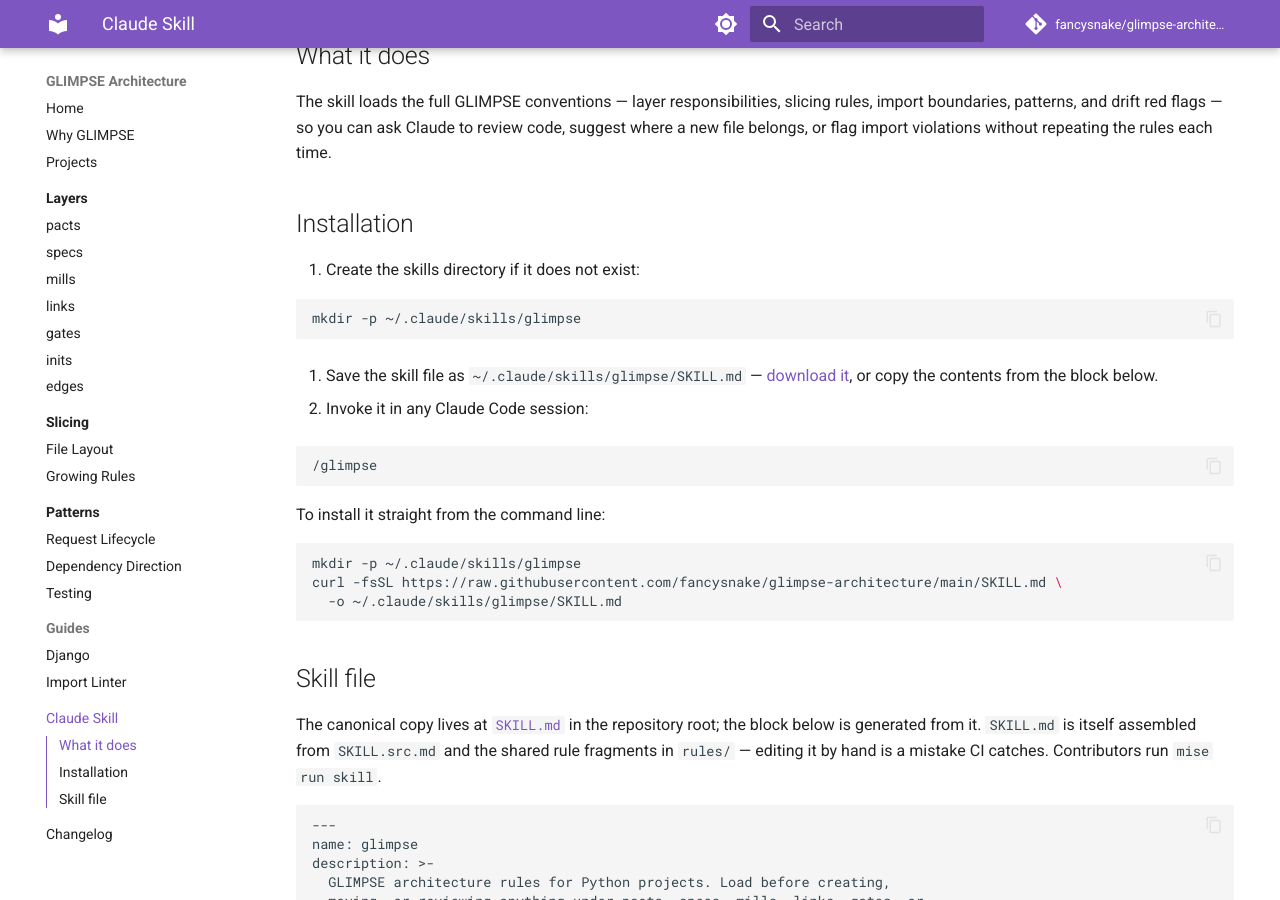
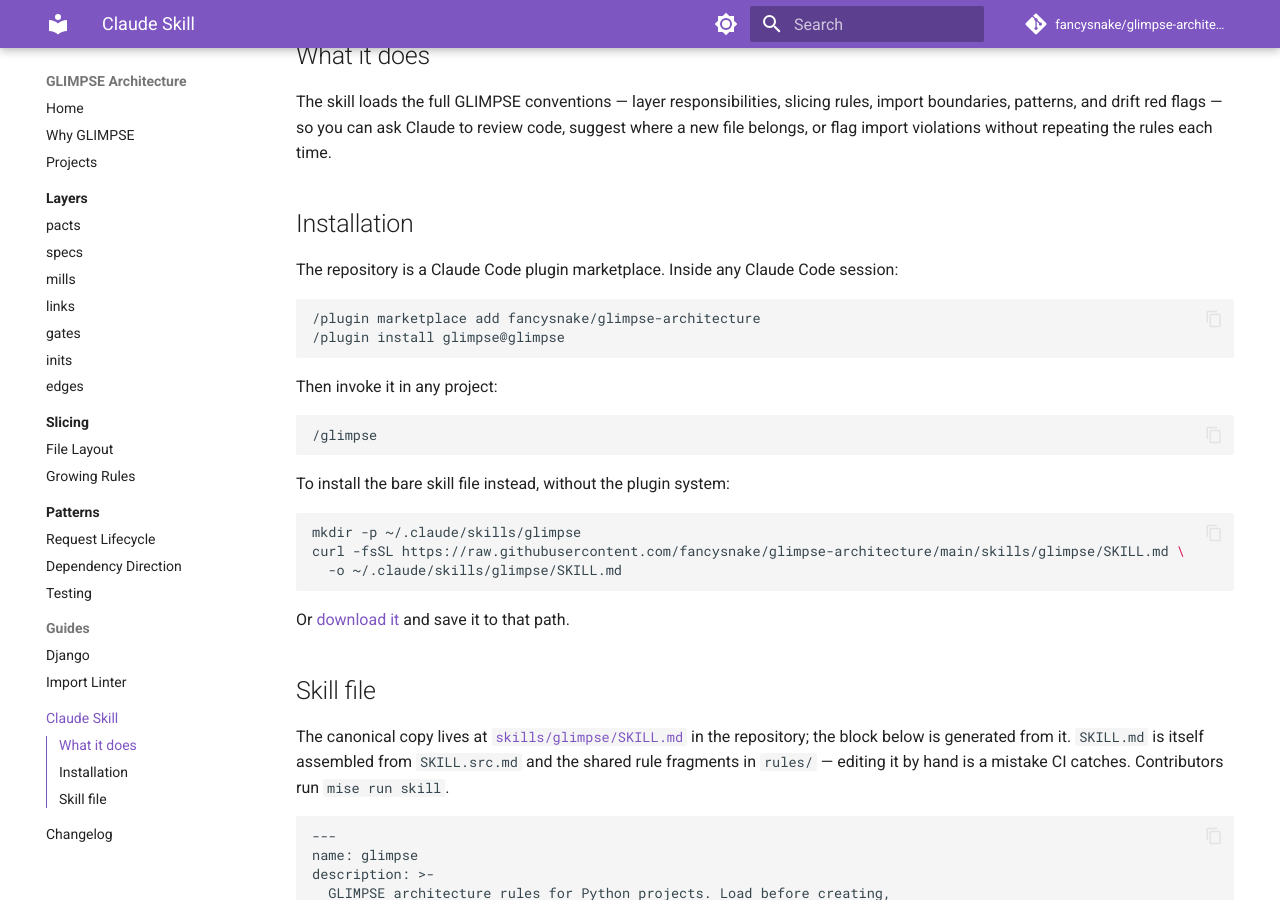
Before and after one commit to fancysnake/glimpse-architecture, an MkDocs documentation site: the page built from docs/claude-skill/index.md, in a window 1280 px wide and 900 px high, scrolled down 279 px. Built offline with MkDocs 1.6.1 and Material for MkDocs 9.7.7, drawn with Linux system fonts in a browser that asks for light colours; comment, search, counter and statistics services are not loaded.

Commit message:
Ship the skill as a Claude Code plugin marketplace
SKILL.md moves to skills/glimpse/ where the plugin loader finds it.
.claude-plugin/ carries the plugin and marketplace manifests, with the
repo itself as the single plugin source.

Co-Authored-By: Claude Fable 5.1 <noreply@anthropic.com>

`````diff
--- a/docs/claude-skill/SKILL.md.txt
+++ b/docs/claude-skill/SKILL.md.txt
@@ -1 +1 @@
-../../SKILL.md
+../../skills/glimpse/SKILL.md
--- a/docs/claude-skill/index.md
+++ b/docs/claude-skill/index.md
@@ -13,38 +13,39 @@ without repeating the rules each time.
 
 ## Installation
 
-1. Create the skills directory if it does not exist:
+The repository is a Claude Code plugin marketplace. Inside any Claude Code
+session:
 
-   ```text
-   mkdir -p ~/.claude/skills/glimpse
-   ```
+```text
+/plugin marketplace add fancysnake/glimpse-architecture
+/plugin install glimpse@glimpse
+```
 
-2. Save the skill file as `~/.claude/skills/glimpse/SKILL.md` — [download
-   it](SKILL.md.txt){ download="SKILL.md" }, or copy the contents from the block
-   below.
+Then invoke it in any project:
 
-3. Invoke it in any Claude Code session:
+```text
+/glimpse
+```
 
-   ```text
-   /glimpse
-   ```
-
-To install it straight from the command line:
+To install the bare skill file instead, without the plugin system:
 
 ```bash
 mkdir -p ~/.claude/skills/glimpse
-curl -fsSL https://raw.githubusercontent.com/fancysnake/glimpse-architecture/main/SKILL.md \
+curl -fsSL https://raw.githubusercontent.com/fancysnake/glimpse-architecture/main/skills/glimpse/SKILL.md \
   -o ~/.claude/skills/glimpse/SKILL.md
 ```
+
+Or [download it](SKILL.md.txt){ download="SKILL.md" } and save it to that
+path.
 
 ## Skill file
 
 The canonical copy lives at
-[`SKILL.md`](https://github.com/fancysnake/glimpse-architecture/blob/main/SKILL.md)
-in the repository root; the block below is generated from it. `SKILL.md` is
+[`skills/glimpse/SKILL.md`](https://github.com/fancysnake/glimpse-architecture/blob/main/skills/glimpse/SKILL.md)
+in the repository; the block below is generated from it. `SKILL.md` is
 itself assembled from `SKILL.src.md` and the shared rule fragments in `rules/`
 — editing it by hand is a mistake CI catches. Contributors run `mise run skill`.
 
 ````markdown
---8<-- "SKILL.md"
+--8<-- "skills/glimpse/SKILL.md"
 ````
`````
Also changed, not shown: CHANGELOG.md (+11 -0 lines), README.md (+12 -0 lines), skills/glimpse/SKILL.md (renamed from SKILL.md), 4 other files.
